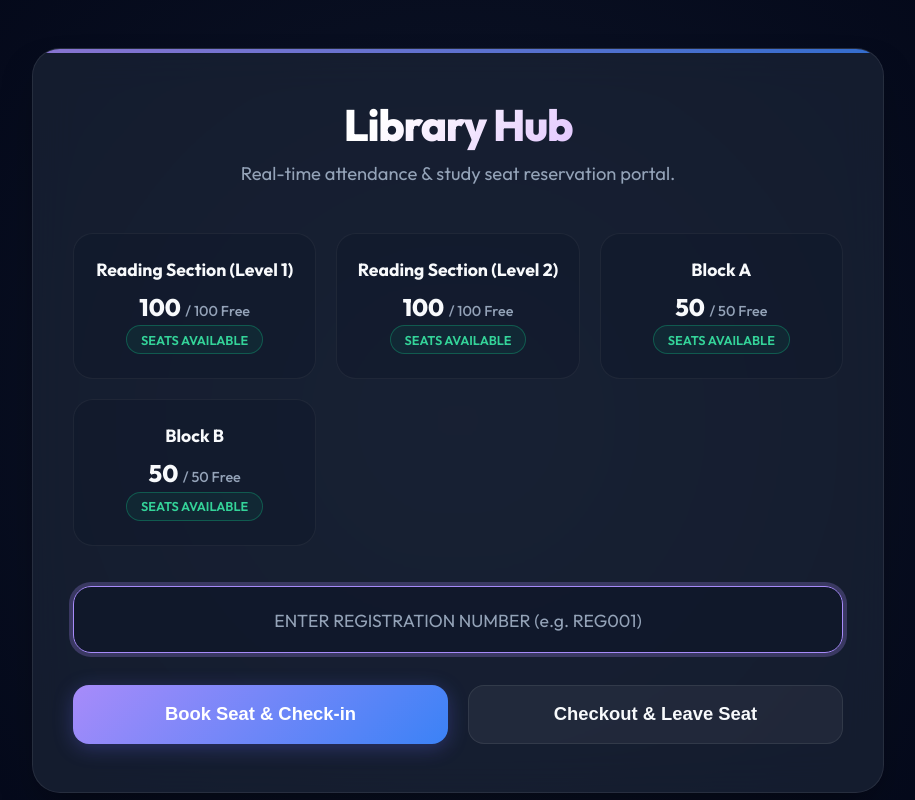
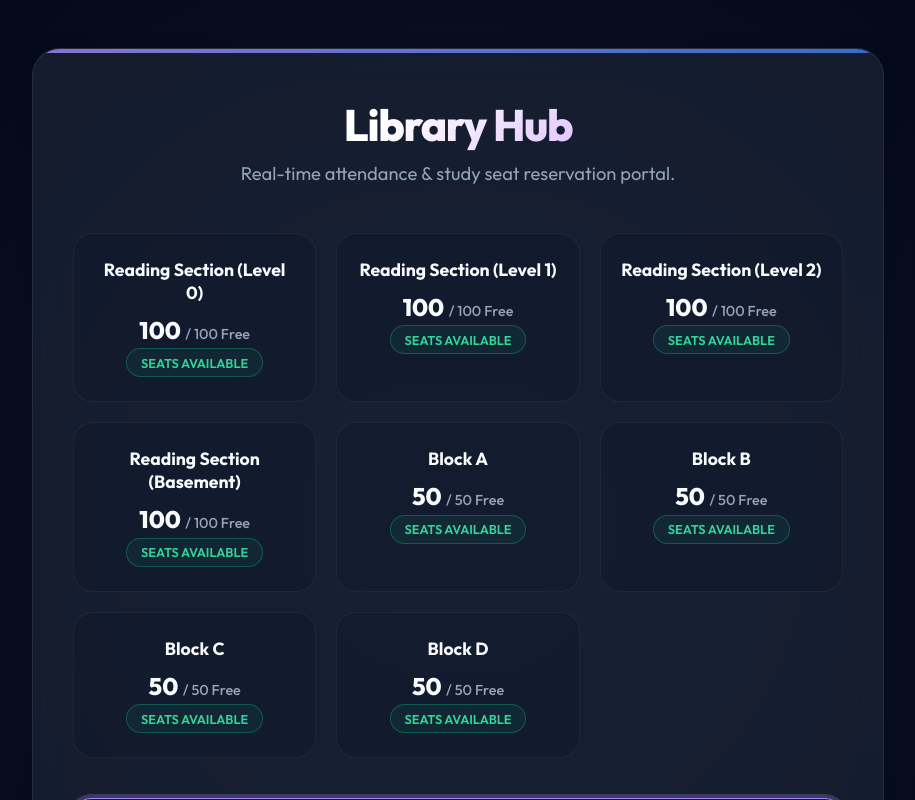
Before and after one commit to lanka-wyb/Library_attendance, a Next.js app: page / in a window 1280 px wide. Shown: the top 800 px of the page, without its empty margins (182-1097 px from the left). Built offline with nearby package versions, Linux system fonts and the light colour scheme; no server answers; the database is empty.

Commit message:
Update API slots and page layout

```diff
--- a/src/app/api/admin/slots/route.ts
+++ b/src/app/api/admin/slots/route.ts
@@ -8,7 +8,7 @@ export async function GET(request: Request) {
 
     let slots;
     if (section) {
-      const validSections = ['reading_l1', 'reading_l2', 'block_a', 'block_b'];
+      const validSections = ['reading_l1', 'reading_l2','reading_l3','reading_l4', 'block_a', 'block_b','block_c', 'block_d'];
       if (!validSections.includes(section)) {
         return NextResponse.json({ error: 'Invalid section' }, { status: 400 });
       }
--- a/src/app/api/slots/route.ts
+++ b/src/app/api/slots/route.ts
@@ -8,7 +8,7 @@ export async function GET(request: Request) {
 
     if (section) {
       // Validate section
-      const validSections = ['reading_l1', 'reading_l2', 'block_a', 'block_b'];
+      const validSections = ['reading_l1', 'reading_l2','reading_l3','reading_l4', 'block_a', 'block_b','block_c', 'block_d'];
       if (!validSections.includes(section)) {
         return NextResponse.json({ error: 'Invalid section' }, { status: 400 });
       }
--- a/src/app/page.tsx
+++ b/src/app/page.tsx
@@ -10,10 +10,14 @@ interface SectionSummary {
 }
 
 const SECTION_NAMES: { [key: string]: string } = {
-  reading_l1: "Reading Section (Level 1)",
-  reading_l2: "Reading Section (Level 2)",
+  reading_l1: "Reading Section (Level 0)",
+  reading_l2: "Reading Section (Level 1)",
+  reading_l3: "Reading Section (Level 2)",
+  reading_l4: "Reading Section (Basement)",
   block_a: "Block A",
   block_b: "Block B",
+  block_c: "Block C",
+  block_d: "Block D",
 };
 
 export default function Home() {
```
Also changed, not shown: 1 other file (tests, documents, lock files or other folders).
